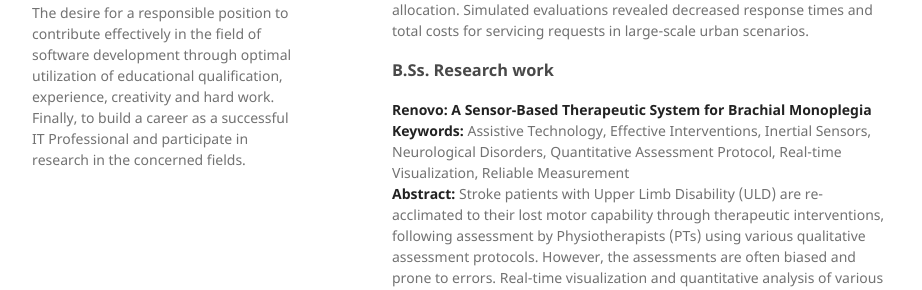
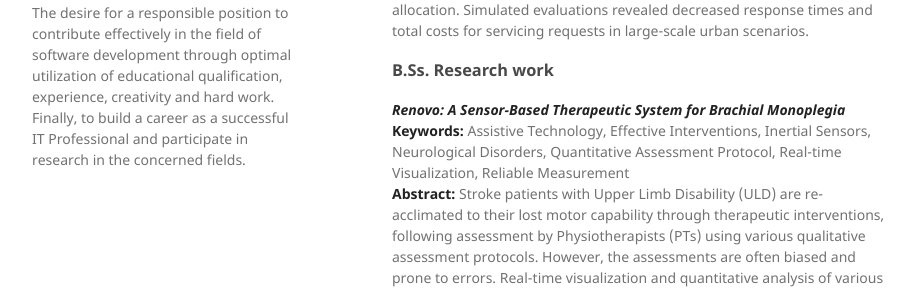
Before and after one commit to MohaiminEhsan/Homepage, a Jekyll site: the page built from index.md, in a window 1280 px wide and 900 px high, scrolled down 2280 px. Shown: the part 332-622 px from the top of the window, without its empty margins (178-1100 px from the left). Built offline with Jekyll 4.4.1, drawn with Linux system fonts in a browser that asks for light colours; our own code applies the rules of GitHub Pages for plain Markdown files.

```diff
--- a/index.md
+++ b/index.md
@@ -93,7 +93,7 @@ layout: default
 **Abstract:** Vehicle Fog Computing (VFC) provides opportunities to enhance a vehicle's processing capability as well as support services and applications for intelligent transportation. Due to its low-latency characteristic, VFC has become progressively valuable and appropriate for delay-sensitive applications. Vehicles must overcome substantial obstacles to match the required services and carry out jobs effectively. Several methods have attempted cooperatively pooling idle vehicle resources, and just a few have looked at priority techniques. We concentrate on hierarchically allocating resources based on priorities. Priority is given to resource requests based on some attributes of the vehicle, such as deadlines, distances, and mobility considerations. Dynamic thresholds are determined using the fuzzy membership functions for each vehicular attribute. Prioritization is arranged using a priority queue to identify and assign managed resources under requests and availability. Our proposed method enables fulfilling QoS standards by reducing the length of time a service request spends in the system queue and ensuring high throughput through effective resource allocation. Simulated evaluations revealed decreased response times and total costs for servicing requests in large-scale urban scenarios.
 
 ### B.Ss. Research work
-<a href="https://arxiv.org/pdf/2109.03631v3.pdf"><strong>Renovo: A Sensor-Based Therapeutic System for Brachial Monoplegia</strong></a>
+<a href="https://arxiv.org/pdf/2109.03631v3.pdf"><strong><em>Renovo: A Sensor-Based Therapeutic System for Brachial Monoplegia</em></strong></a>
 **Keywords:** Assistive Technology, Effective Interventions, Inertial Sensors, Neurological Disorders, Quantitative
 Assessment Protocol, Real-time Visualization, Reliable Measurement
 **Abstract:** Stroke patients with Upper Limb Disability (ULD) are re-acclimated to their lost motor capability through therapeutic interventions, following assessment by Physiotherapists (PTs) using various qualitative assessment protocols. However, the assessments are often biased and prone to errors. Real-time visualization and quantitative analysis of various Performance Metrics (PMs) of patient’s motion data, such as - Range of Motion (RoM), Repetition Rate (RR), Velocity (V), etc., may be vital for proper assessment. In this study, we present Renovo, a wearable inertial sensor-based therapeutic system, which assists PTs with real-time visualization and quantitative patient assessment, while providing patients with progress feedback. We showcase the results of a three-week pilot study on the rehabilitation of ULD patients (N=16), in 3 successive sessions at one-week interval, following evaluation both by Renovo and PTs (N=5). Results suggest that sensor-based quantitative assessment reduces the possibility of human error and bias, enhancing efficiency of rehabilitation.
```
